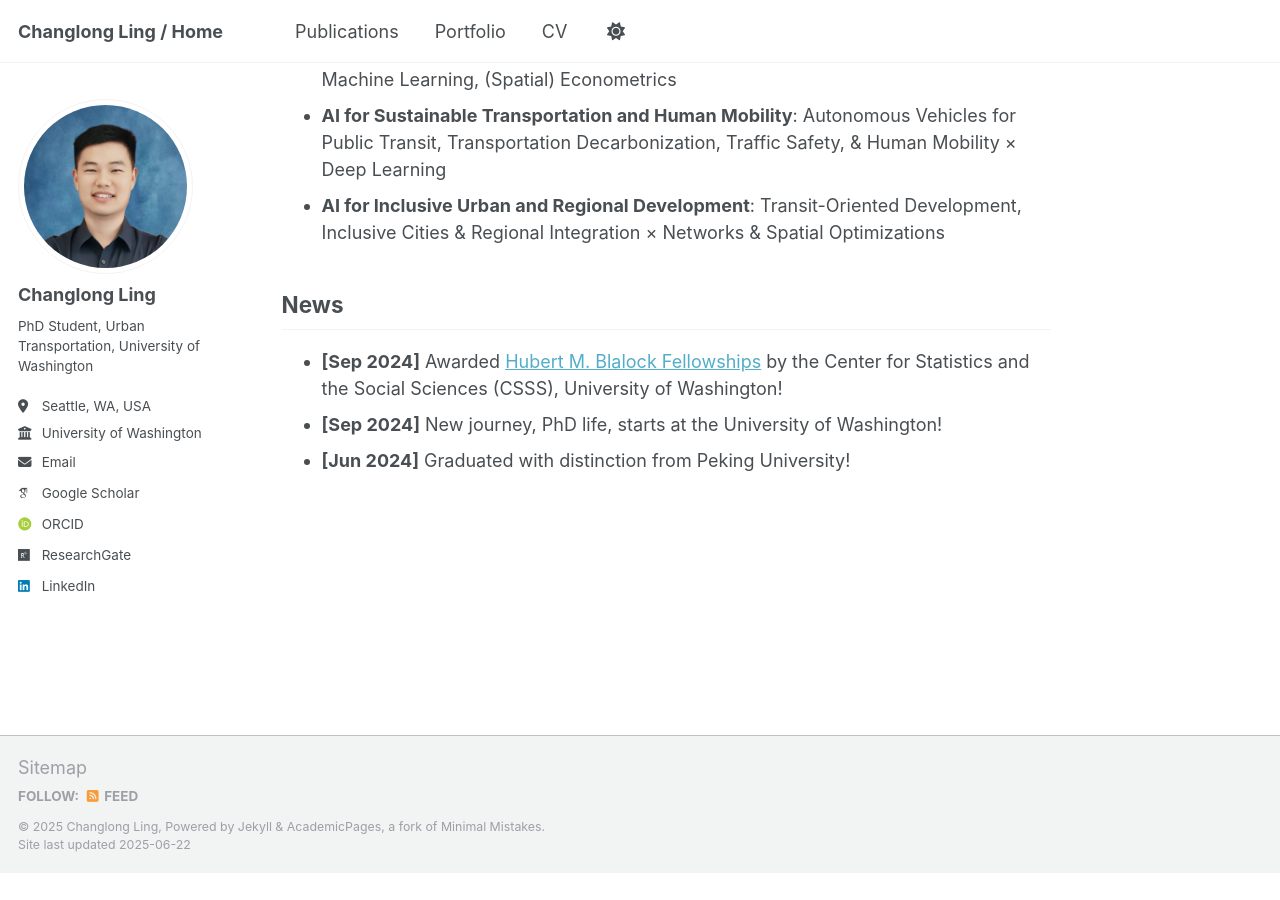
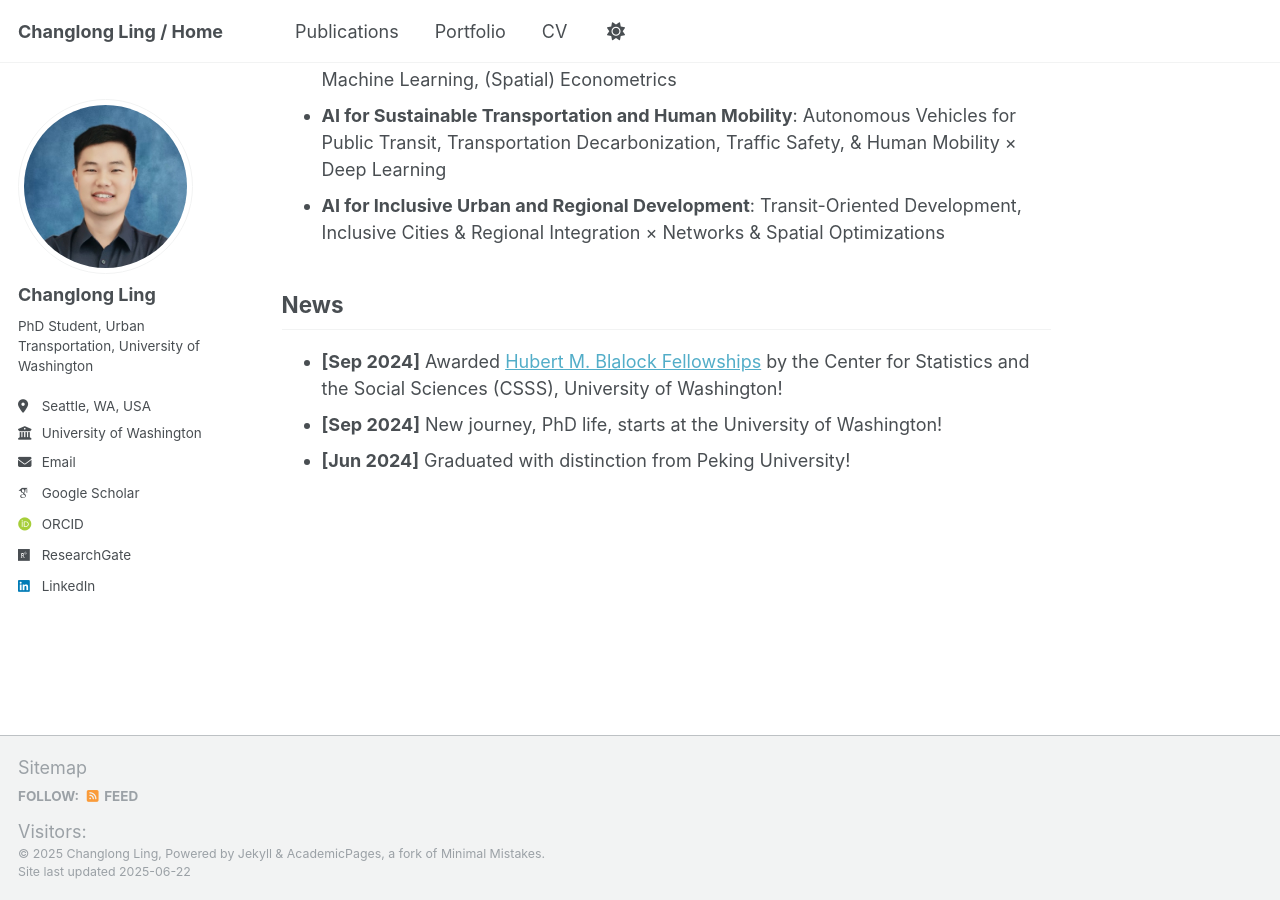
Before and after one commit to ChanglongLing/changlongling.github.io, a Jekyll site: the page built from _pages/about.md, in a window 1280 px wide and 900 px high, scrolled down 672 px. Built offline with Jekyll 4.4.1, drawn with Linux system fonts in a browser that asks for light colours; some web fonts are replaced; comment, search, counter and statistics services are not loaded; before the commit the page ends 1545 px from its top, so only the background shows below that.

Commit message:
Update footer.html

```diff
--- a/_includes/footer.html
+++ b/_includes/footer.html
@@ -19,6 +19,9 @@
 </div>
 {% endif %}
 
+<span id="busuanzi_value_site_uv"></span> Visitors:
+<script async src="https://busuanzi.ibruce.info/busuanzi/2.3/busuanzi.pure.mini.js"></script>
+
 <div class="page__footer-copyright">
   &copy; {{ site.time | date: '%Y' }} {{ site.name | default: site.title }}, {{ site.data.ui-text[site.locale].powered_by | default: "Powered by" }} <a href="http://jekyllrb.com" rel="nofollow">Jekyll</a> &amp; <a href="https://github.com/academicpages/academicpages.github.io">AcademicPages</a>, a fork of <a href="https://mademistakes.com/work/minimal-mistakes-jekyll-theme/" rel="nofollow">Minimal Mistakes</a>.<br />
   Site last updated {{ "now" | date: '%Y-%m-%d' %}}
```
